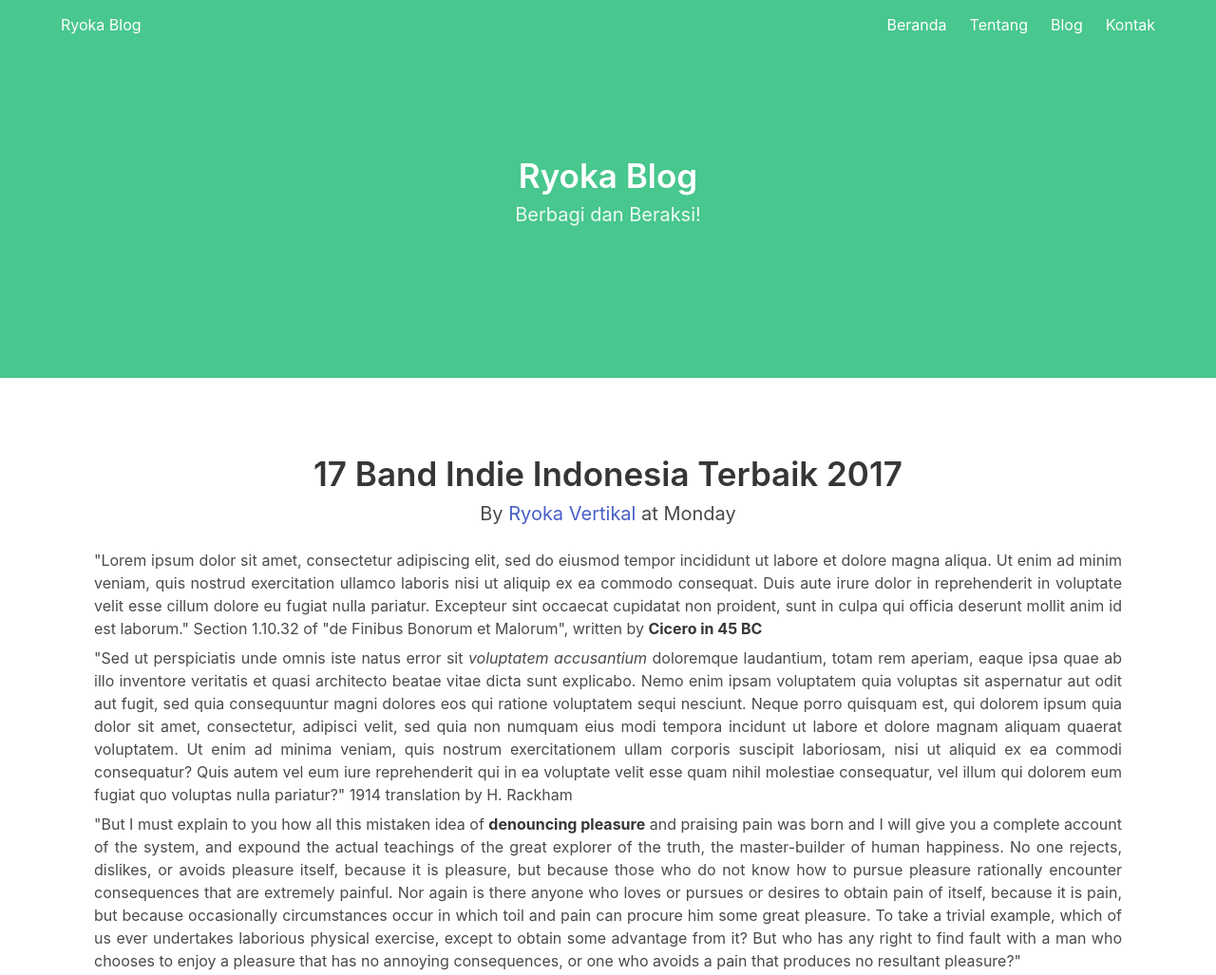
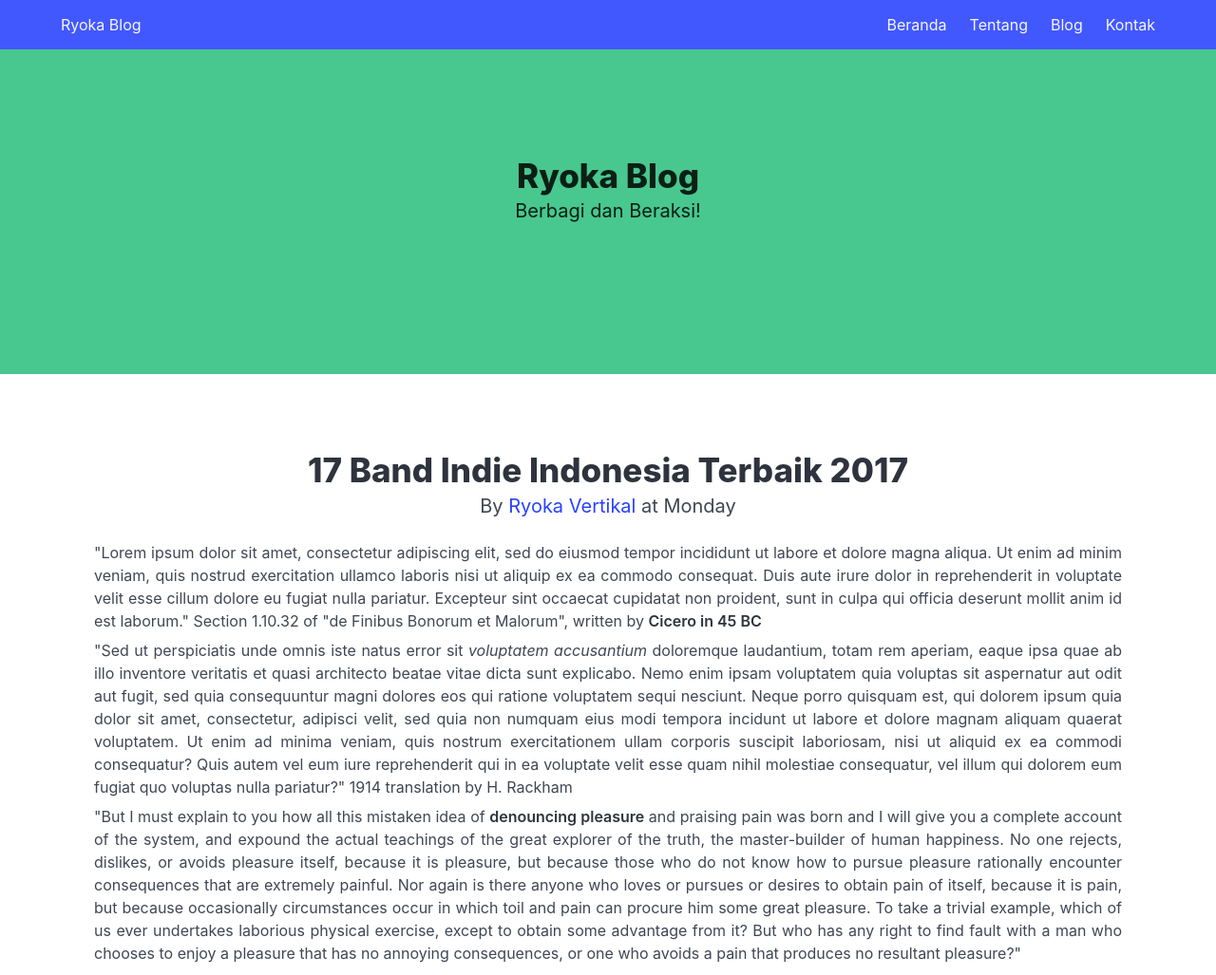
Before and after one commit to ryokavertikal/bulma-simple-template, a plain HTML site: page index.html in a window 1280 px wide. Shown: the top 1027 px of the page at 95% size. Drawn offline with nearby package versions, Linux system fonts and the light colour scheme.

Commit message:
Update index.html

```diff
--- a/index.html
+++ b/index.html
@@ -8,12 +8,12 @@
 	 <title>Ryoka Blog</title>
 	<meta name="description" content="Buat template sederhana dengan Bulma css">
     <meta name="author" content="Ryoka Vertikal">
-    <link rel="stylesheet" href="https://cdnjs.cloudflare.com/ajax/libs/bulma/0.6.1/css/bulma.css">
+    <link rel="stylesheet" href="https://cdn.jsdelivr.net/npm/bulma@1.0.0/css/bulma.min.css">
 	<link rel="stylesheet" href="style.css">
     </head>
   <body>
 
-<nav class="navbar is-success is-fixed-top">
+<nav class="navbar is-link is-fixed-top">
  <div class="container"> <!-- Container -->
   <div class="navbar-brand">
     <a class="navbar-item" href="https://ryokavertikal.github.io/">
```
